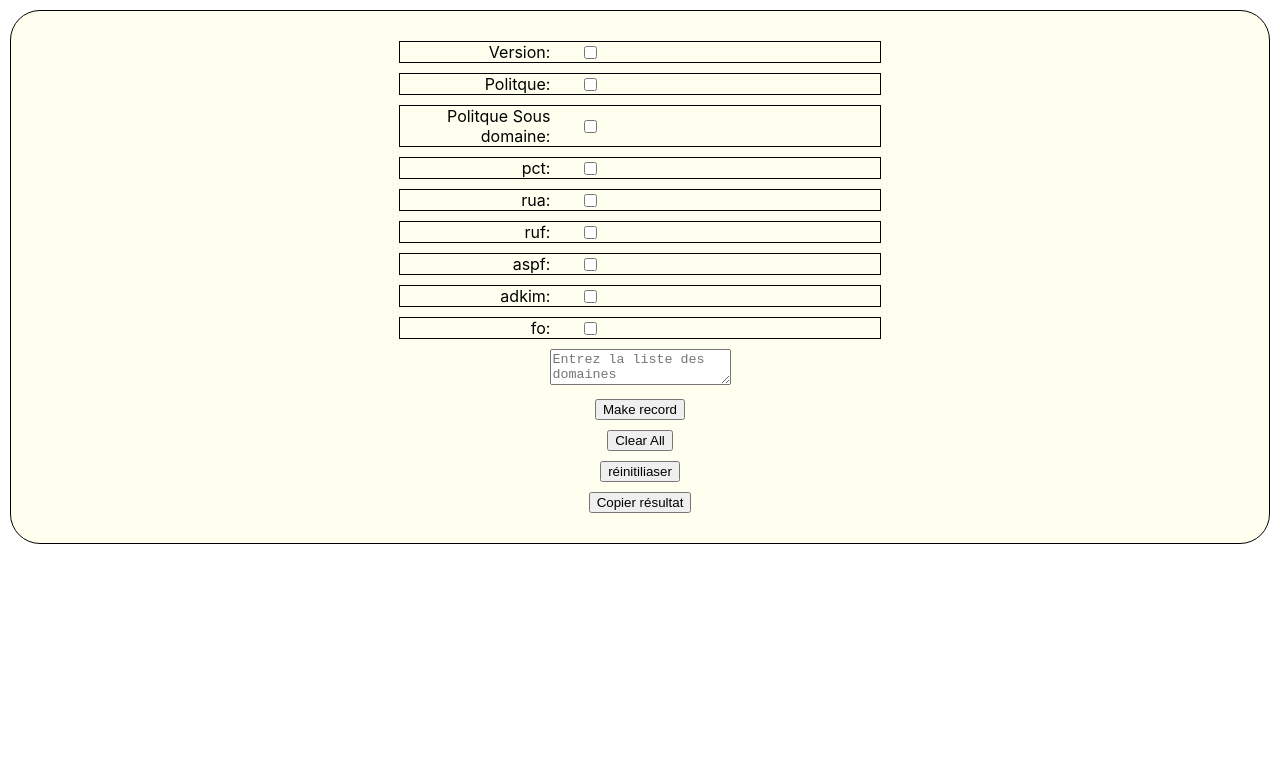
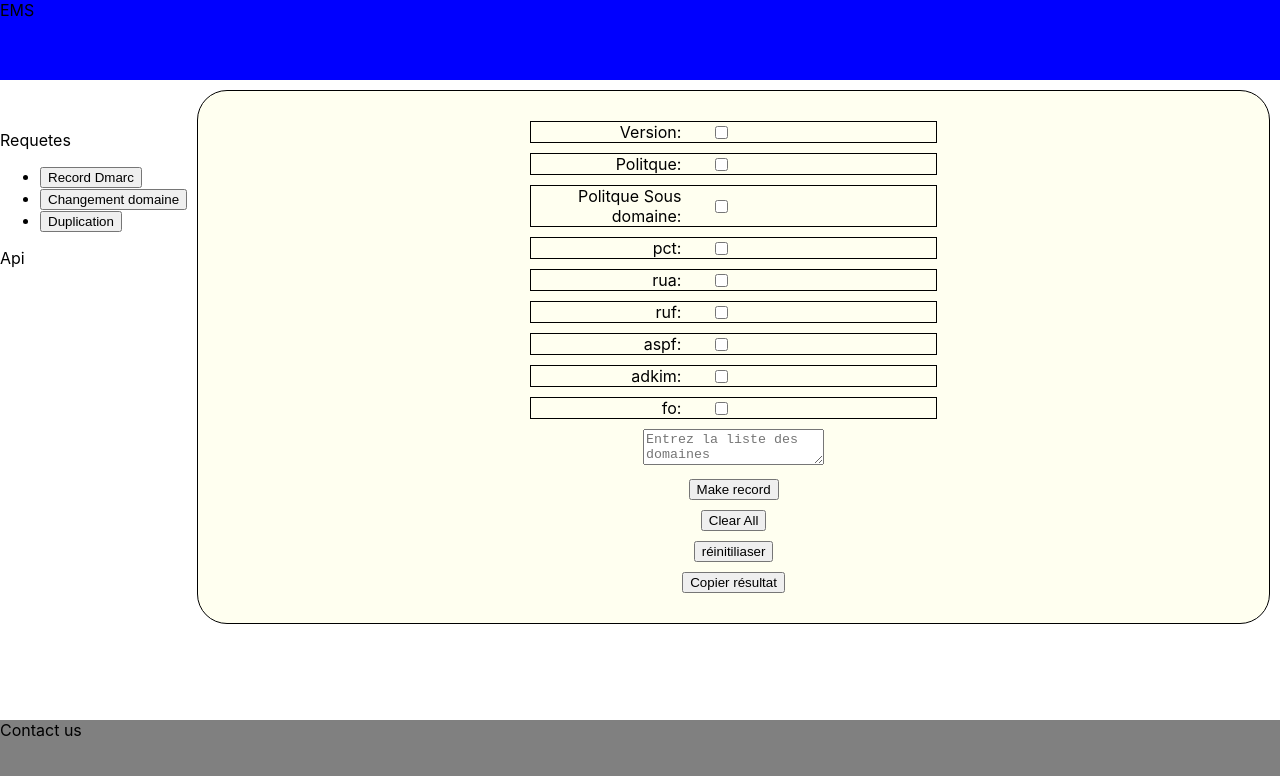
Before and after one commit to benchaayabayoub/Requests-tool, a React (Create React App) app in the folder frontend/: page / in a window 1280 px wide. Shown: the top 776 px of the page. Built offline with nearby package versions, Linux system fonts and the light colour scheme.

Commit message:
denière version avec state composant

```diff
--- a/frontend/src/App.js
+++ b/frontend/src/App.js
@@ -5,6 +5,7 @@ import Request  from "./composants/Request";
 import Duplicate from "./composants/Duplicate";
 import Dmarc from "./composants/Dmarc";
 import ChangeDomain from "./composants/ChangeDomain";
+import Home from "./Home";
 
 import "./App.css";
 
@@ -16,7 +17,7 @@ function App(){
 
   return(
     <div>
-      <Dmarc/>
+      <Home/>
     </div>
   );
 }
--- /dev/null
+++ b/frontend/src/Home.js
@@ -0,0 +1,47 @@
+import React, { useState } from "react";
+import Duplicate from "./composants/Duplicate";
+import Dmarc from "./composants/Dmarc";
+import ChangeDomain from "./composants/ChangeDomain";
+
+export default function Home(){
+
+    const [composantAffiche,setComposantAffiche]=useState("Dmarc");
+
+    return(
+        <>
+
+        <header style={{width:"100%",height:"10vh",backgroundColor:"blue"}}>EMS</header>
+        <div style={{width:"100%" ,display:"flex"}}>
+        <aside style={{marginTop:"50px"}}>
+            <section>Requetes</section>
+                <nav>
+                    <ul>
+                        <li>
+                            <button onClick={()=>setComposantAffiche("Dmarc")}>Record Dmarc</button>
+                        </li>
+
+                        <li>
+                            <button onClick={()=>setComposantAffiche("ChangeDomain")}>Changement domaine</button>
+                        </li>
+
+                        <li>
+                            <button onClick={()=>setComposantAffiche("Duplicate")}>Duplication</button>
+                        </li>
+
+                    </ul>
+
+                </nav>
+            <section>Api</section>
+        </aside>
+
+
+        <main style={{flex:1,alignItems:"center"}}>
+        {composantAffiche==="Dmarc" && <Dmarc/>}
+        {composantAffiche==="ChangeDomain" && <ChangeDomain/>}
+        {composantAffiche==="Duplicate" && <Duplicate/>}
+        </main>
+        </div>
+        <footer style={{width:"100%",height:"10vh",backgroundColor:"gray",bottom:0,left:0,position:"fixed"}}>Contact us</footer>
+        </>
+    );
+}
```
